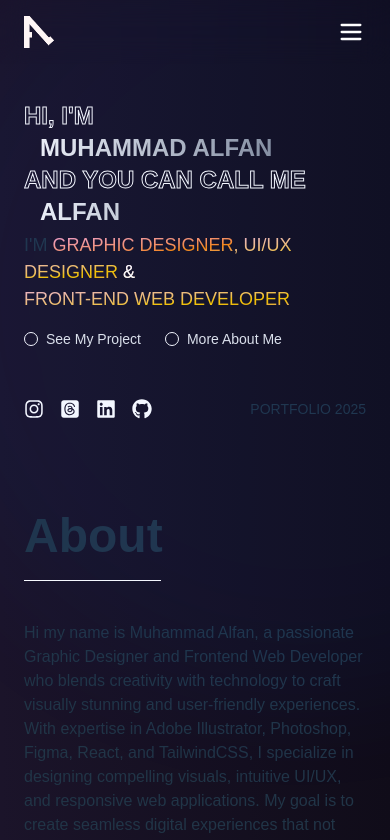
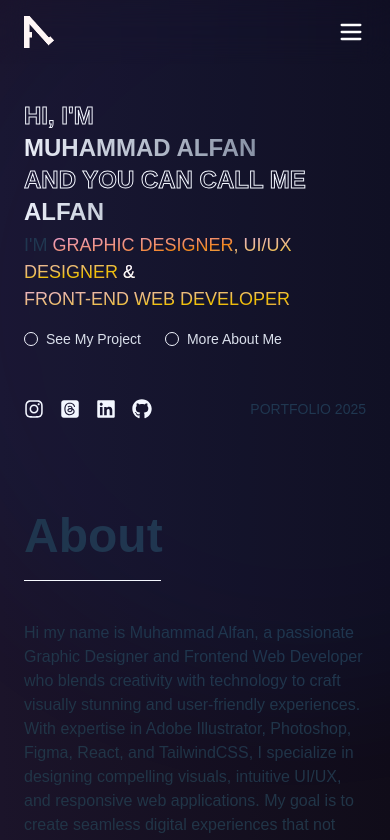
Before and after one commit to Mhmmdalfn1502/WEB-PORTFOLIO, a React (Vite) app: page / in a window 390 px wide. Shown: the top 840 px of the page. Built offline with nearby package versions, Linux system fonts and the light colour scheme.

Commit message:
Bismillah

```diff
--- a/src/sections/Home/Header.jsx
+++ b/src/sections/Home/Header.jsx
@@ -23,7 +23,7 @@ export default function Header({ id }) {
               >
                 HI, I'M
               </span>
-              <span className="text-[24px] lg:text-[48px] font-black leading-18 text-transparent bg-clip-text bg-gradient-to-r from-white via-gray-500 to-white animate-gradient -mt-10 lg:mt-0 ml-4"> MUHAMMAD ALFAN</span>
+              <span className="text-[24px] lg:text-[48px] font-black leading-18 text-transparent bg-clip-text bg-gradient-to-r from-white via-gray-500 to-white animate-gradient -mt-10 lg:mt-0 ml-0 lg:ml-4"> MUHAMMAD ALFAN</span>
             </div>
             <div className="flex flex-col lg:flex-row -mt-10 lg:mt-0">
               <span
@@ -34,7 +34,7 @@ export default function Header({ id }) {
               >
                 AND YOU CAN CALL ME
               </span>
-              <span className="text-[24px] lg:text-[48px] font-black leading-18 text-transparent bg-clip-text bg-gradient-to-r from-white via-gray-500 to-white animate-gradient -mt-10 lg:mt-0 ml-4"> ALFAN</span>
+              <span className="text-[24px] lg:text-[48px] font-black leading-18 text-transparent bg-clip-text bg-gradient-to-r from-white via-gray-500 to-white animate-gradient -mt-10 lg:mt-0 ml-0 lg:ml-4"> ALFAN</span>
             </div>
           </div>
           <div className="w-full flex flex-col -mt-4 lg:mt-0">
```
